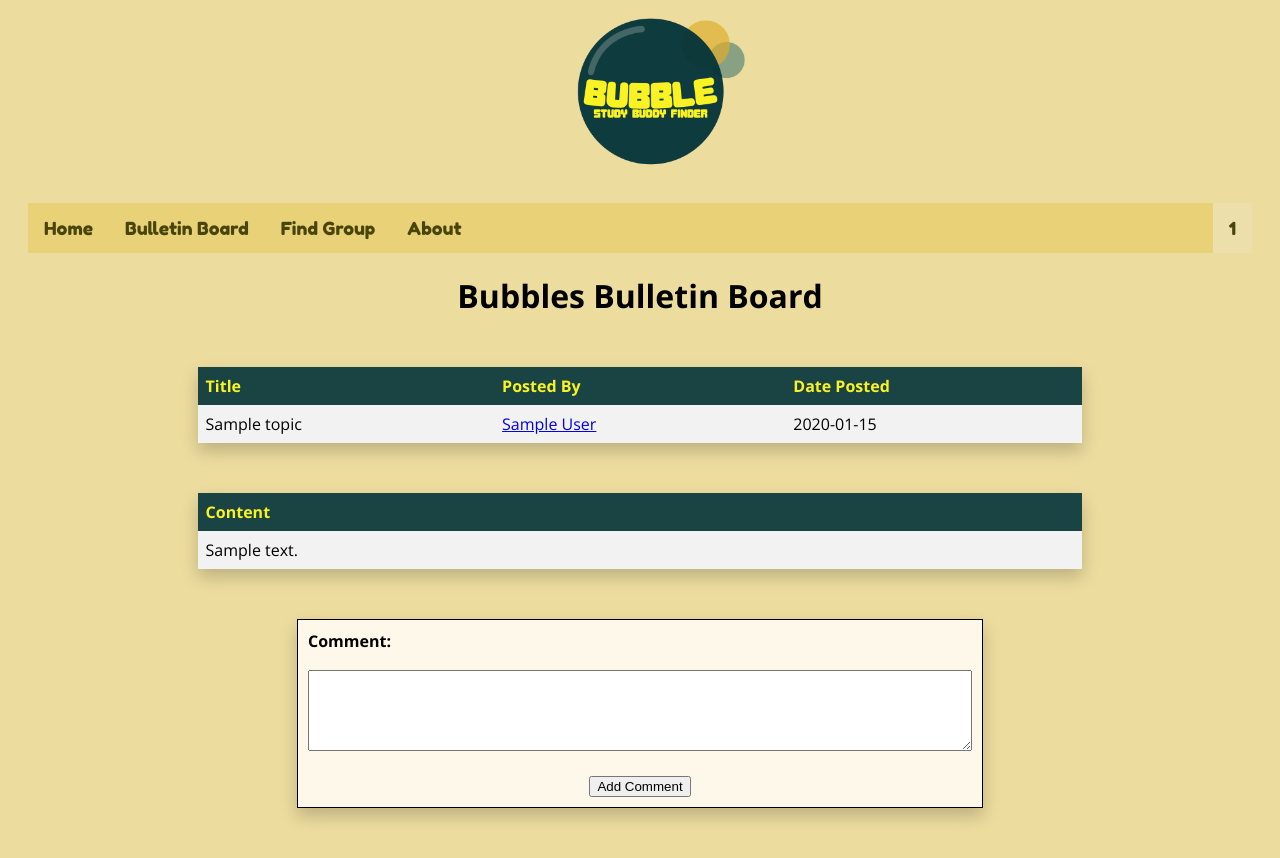
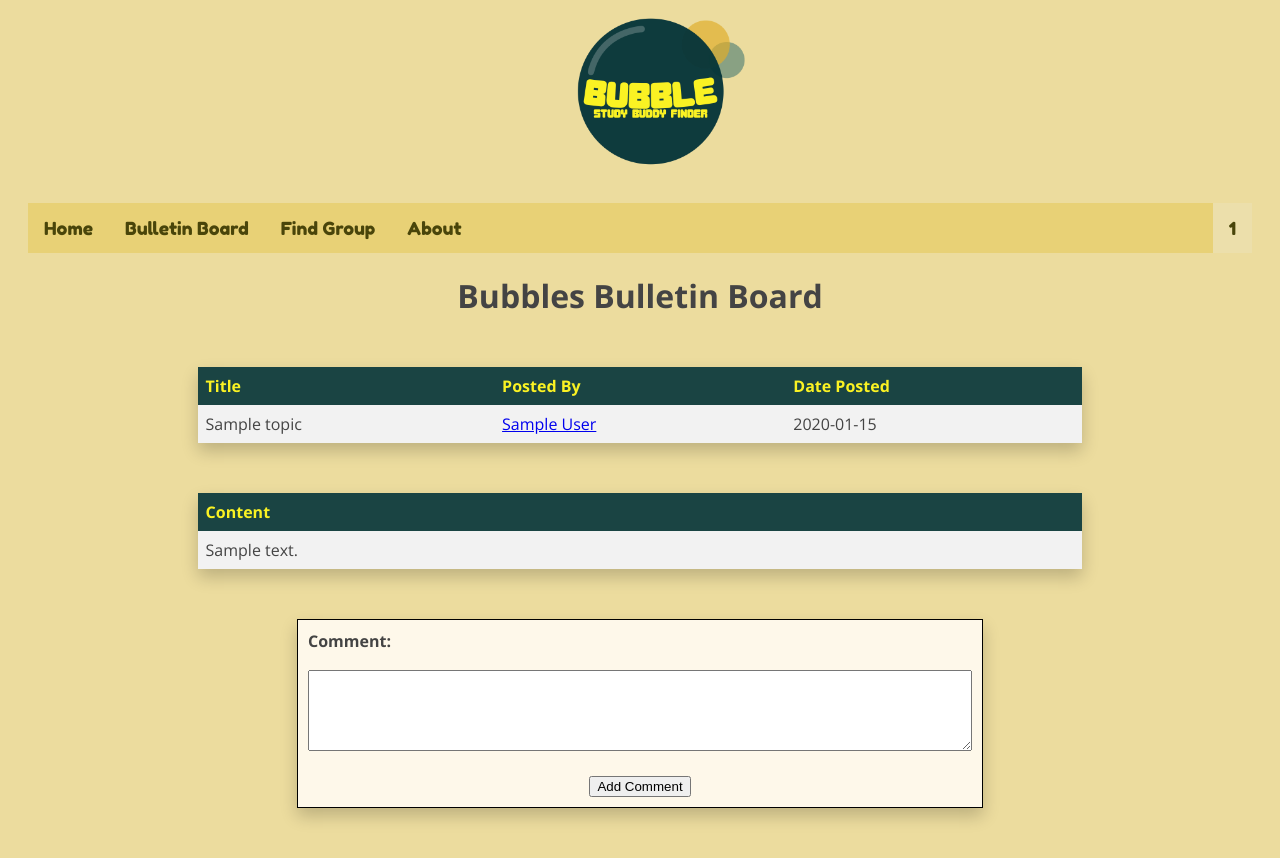
Before and after one commit to cirjeffrey/Bubble, a PHP site: page /replyto.php?tid=1 in a window 1280 px wide. Run offline with PHP 8.4, Linux system fonts and the light colour scheme; the visitor is signed in with stand-in values (Sample User, id 1); tables that the repository leaves empty hold one stand-in row (values such as "Sample post").

Commit message:
Added different font/color

```diff
--- a/root/forum.css
+++ b/root/forum.css
@@ -1,12 +1,16 @@
 /* CSS Document */
 @import url('https://fonts.googleapis.com/css?family=Open+Sans:400,700');
 @import url('https://fonts.googleapis.com/css?family=Merriweather:400,700');
+@import url('https://fonts.googleapis.com/css?family=Fredoka+One');
+
+
 body{
 	background-color: #ecdc9e;
 	text-align: center;
 	font-family: "Open Sans", sans-serif;
+	color: #444;
 }
-header,h1{
+header{
 	background-color: #ecdc9e;
 }
 
@@ -22,6 +26,7 @@ h4{
     margin-right:auto;
 	background-color:#CDD375;
 	box-shadow: 0px 8px 16px 0px rgba(0,0,0,0.2);
+	font-family: "Open Sans", sans-serif;
 }
 
 .repliesTable{
@@ -66,3 +71,7 @@ th, td {
 	text-align: center;
 	padding: 8px;
 }
+
+.bubbleTitle h1{
+	 font-family: 'Fredoka One', cursive;
+}
```
